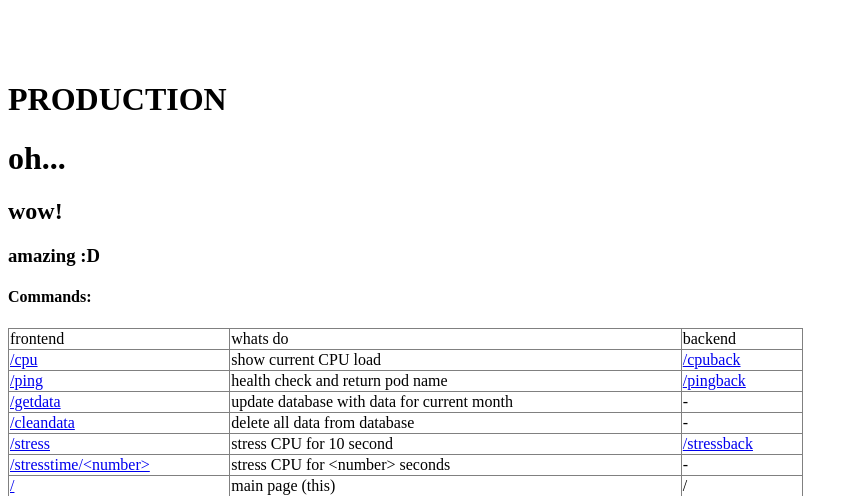
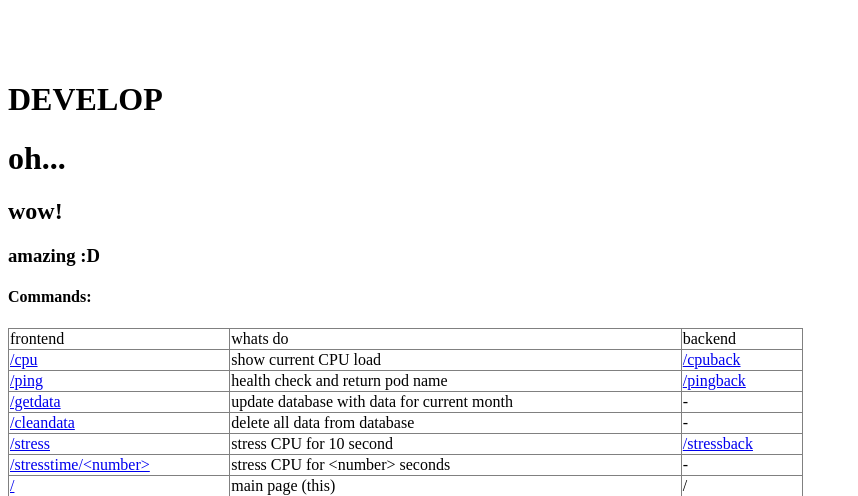
Before and after one commit to runalsh/epam-devops-aws, a Flask app: page / in a window 1280 px wide. Shown: the top 496 px of the page, without its empty margins (0-858 px from the left). Run offline with Flask 2, Linux system fonts and the light colour scheme; some libraries are stand-ins or nearby versions.

Commit message:
dev to app

```diff
--- a/front/templates/fill.html
+++ b/front/templates/fill.html
@@ -1,7 +1,7 @@
 <p>&nbsp;</p>
 <p>&nbsp;</p>
 <div>
-  <h1 class="text-center">PRODUCTION</h1>
+  <h1 class="text-center">DEVELOP</h1>
 <h1 class="text-center">oh...</h1>
 <h2 class="text-center">wow!</h2>
 <h3 class="text-center">amazing :D</h3>
```
Also changed, not shown: .github/workflows/auto-provision-infra.yaml.
